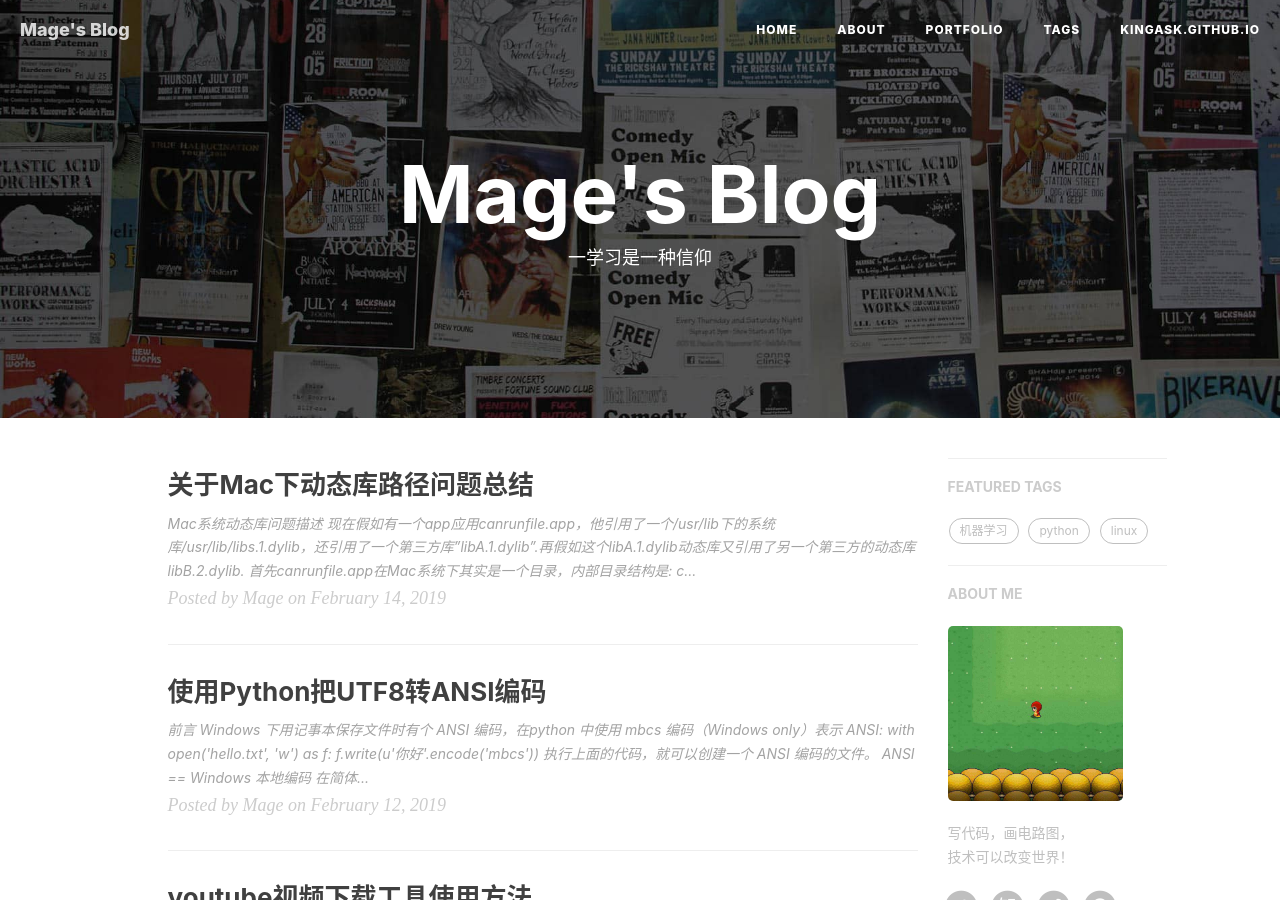
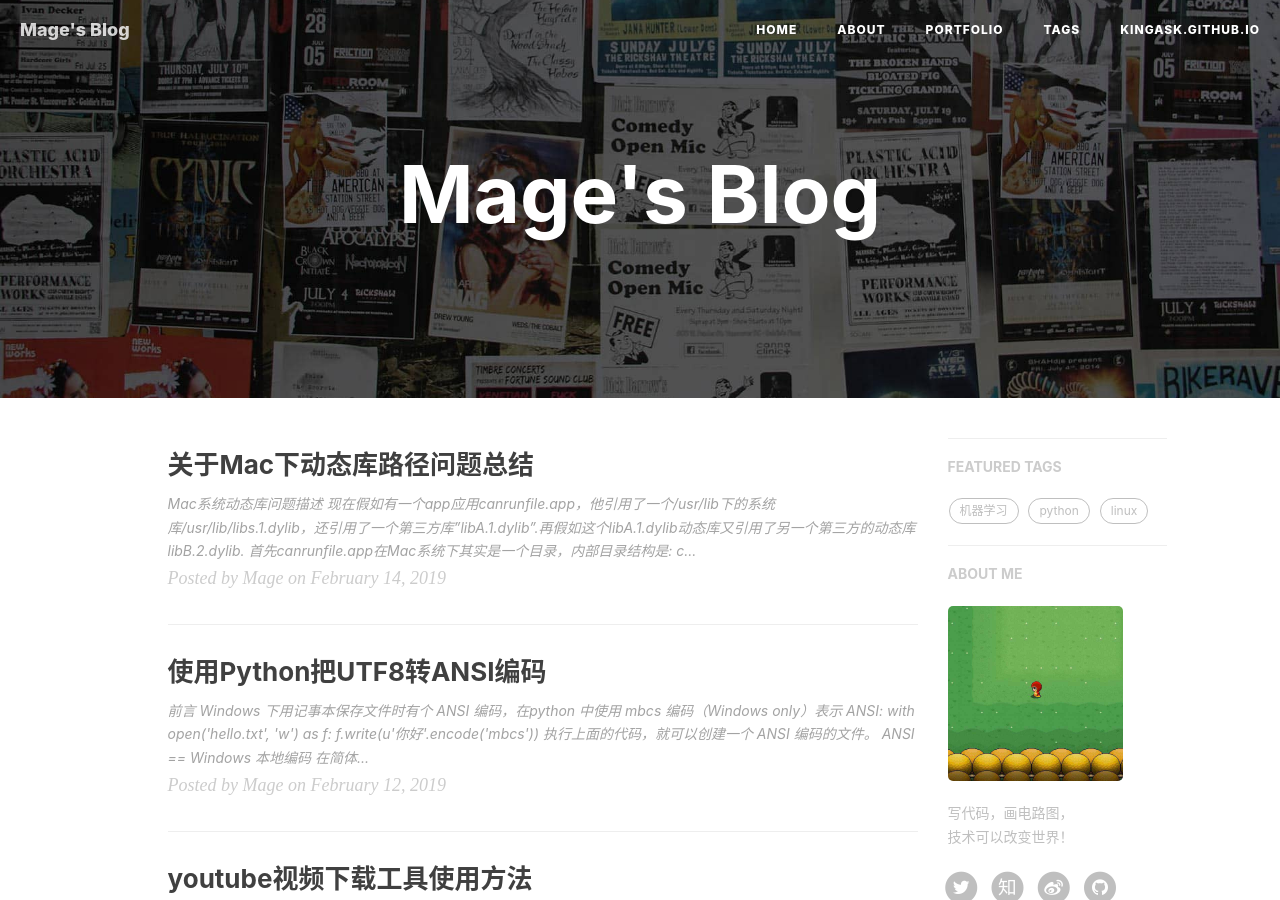
Before and after one commit to kingask/kingask.github.io, a Jekyll site: the page built from index.html, in a window 1280 px wide and 900 px high. Built offline with Jekyll 4.4.1, drawn with Linux system fonts in a browser that asks for light colours; nearby versions of some CDN libraries; the list of posts is cut into pages by our own code; comment, search, counter and statistics services are not loaded.

Commit message:
Update index.html

```diff
--- a/index.html
+++ b/index.html
@@ -1,6 +1,6 @@
 ---
 layout: page
-description: "一学习是一种信仰"
+description: ""
 ---
 
 {% for post in paginator.posts %}
```
